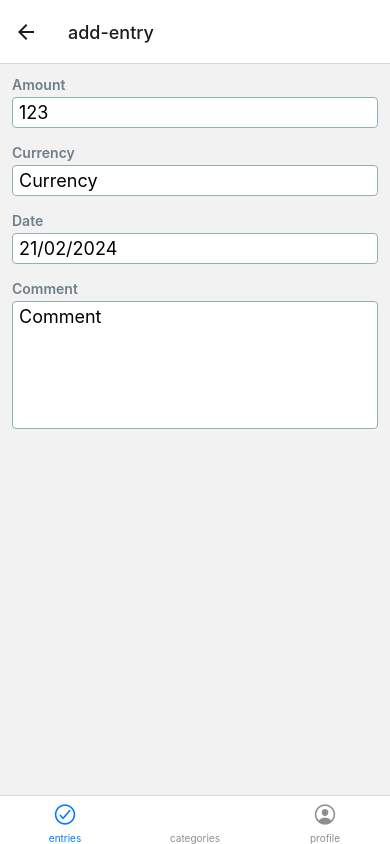
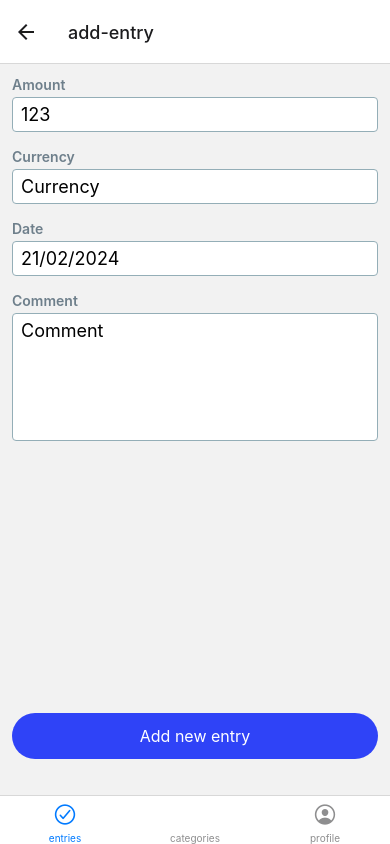
Before and after one commit to MarianMocanu/finance-tracker-mobile-app, a React Native app: screen /add-entry in a window 390 px wide. Built offline with nearby package versions, Linux system fonts and the light colour scheme; no server answers.

Commit message:
feat: added add entry button and adjusted styling

```diff
--- a/src/features/entries/screens/EntryAddForm.tsx
+++ b/src/features/entries/screens/EntryAddForm.tsx
@@ -40,6 +40,7 @@ const EntryAddForm: FC = () => {
         </View>
       </View>
       <View style={styles.container}>
+        {/* AMOUNT INPUT */}
         <View style={styles.formFieldWrapper}>
           <Text style={styles.inputLabel}>Amount</Text>
           <TextInput
@@ -49,6 +50,7 @@ const EntryAddForm: FC = () => {
             value={'123'}
           ></TextInput>
         </View>
+        {/* CURRENCY INPUT WILL BE CHANGED TO DROPDOWN OF DKK/EUR/USD */}
         <View style={styles.formFieldWrapper}>
           <Text style={styles.inputLabel}>Currency</Text>
           <TextInput
@@ -57,6 +59,7 @@ const EntryAddForm: FC = () => {
             style={styles.inputField}
           ></TextInput>
         </View>
+        {/* DATE INPUT and MODAL HANDLER */}
         <Pressable onPress={() => setIsDateModalVisible(true)}>
           <View style={styles.formFieldWrapper} pointerEvents="none">
             <Text style={styles.inputLabel}>Date</Text>
@@ -68,8 +71,7 @@ const EntryAddForm: FC = () => {
             ></TextInput>
           </View>
         </Pressable>
-        {/*  */}
-
+        {/* COMMENT INPUT */}
         <View style={styles.formFieldWrapper}>
           <Text style={styles.inputLabel}>Comment</Text>
           <TextInput
@@ -79,6 +81,9 @@ const EntryAddForm: FC = () => {
             numberOfLines={4}
             style={[styles.inputField, styles.inputTextArea]}
           ></TextInput>
+        </View>
+        <View style={styles.addButtonWrapper}>
+          <Button text="Add new entry" onPress={() => console.log('submitForm')}></Button>
         </View>
       </View>
     </ScrollView>
@@ -109,8 +114,8 @@ const styles = StyleSheet.create({
   },
 
   inputField: {
-    paddingHorizontal: 6,
-    paddingVertical: 4,
+    paddingHorizontal: 8,
+    paddingVertical: 6,
     borderRadius: 4,
     fontSize: 18,
     backgroundColor: '#fff',
@@ -167,4 +172,14 @@ const styles = StyleSheet.create({
   hidden: {
     display: 'none',
   },
+  addButtonWrapper: {
+    marginTop: 'auto',
+    paddingVertical: 24,
+  },
+  addButton: {
+    backgroundColor: colors.blue.base,
+    display: 'flex',
+    justifyContent: 'center',
+    alignItems: 'center',
+  },
 });
```
